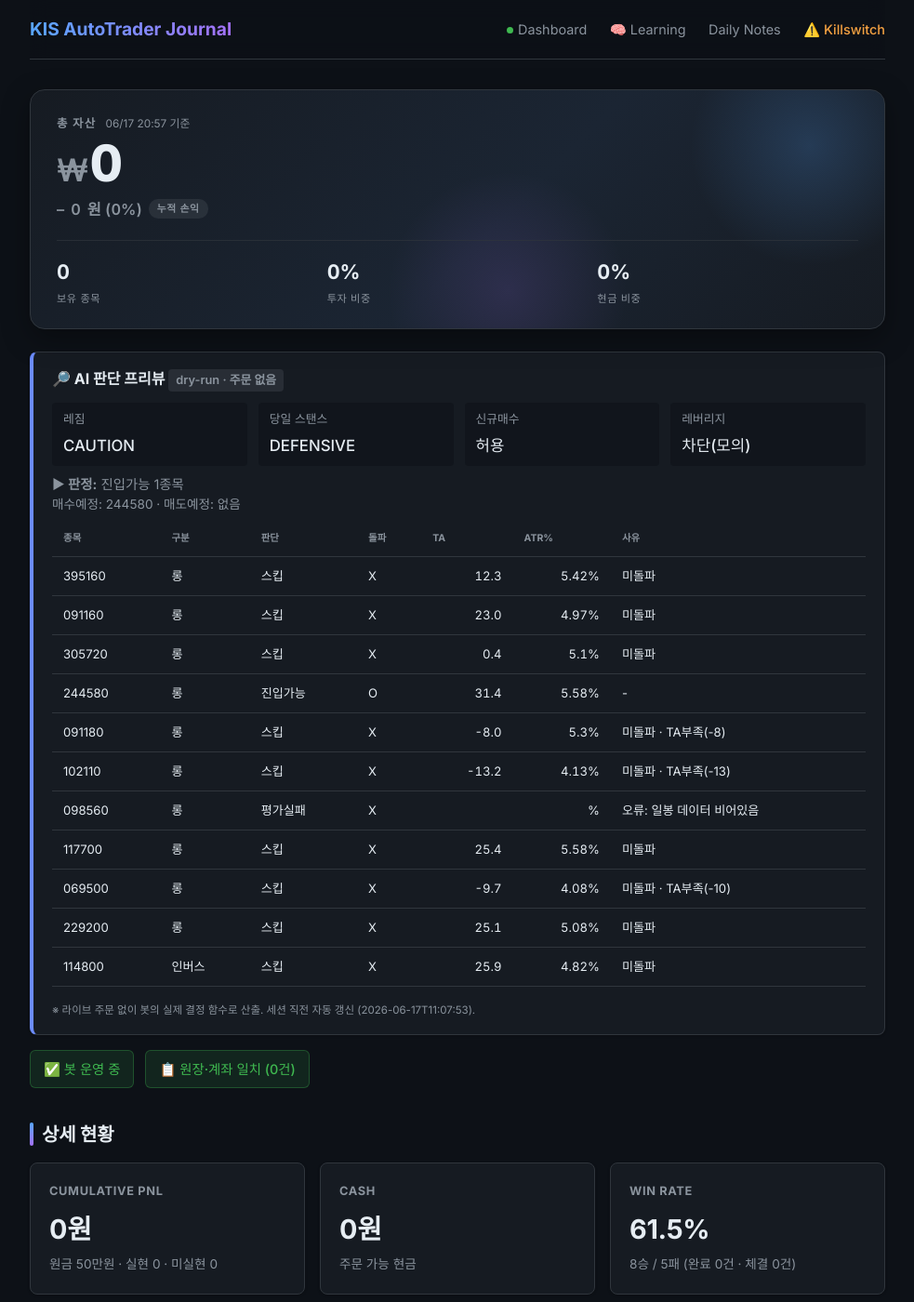
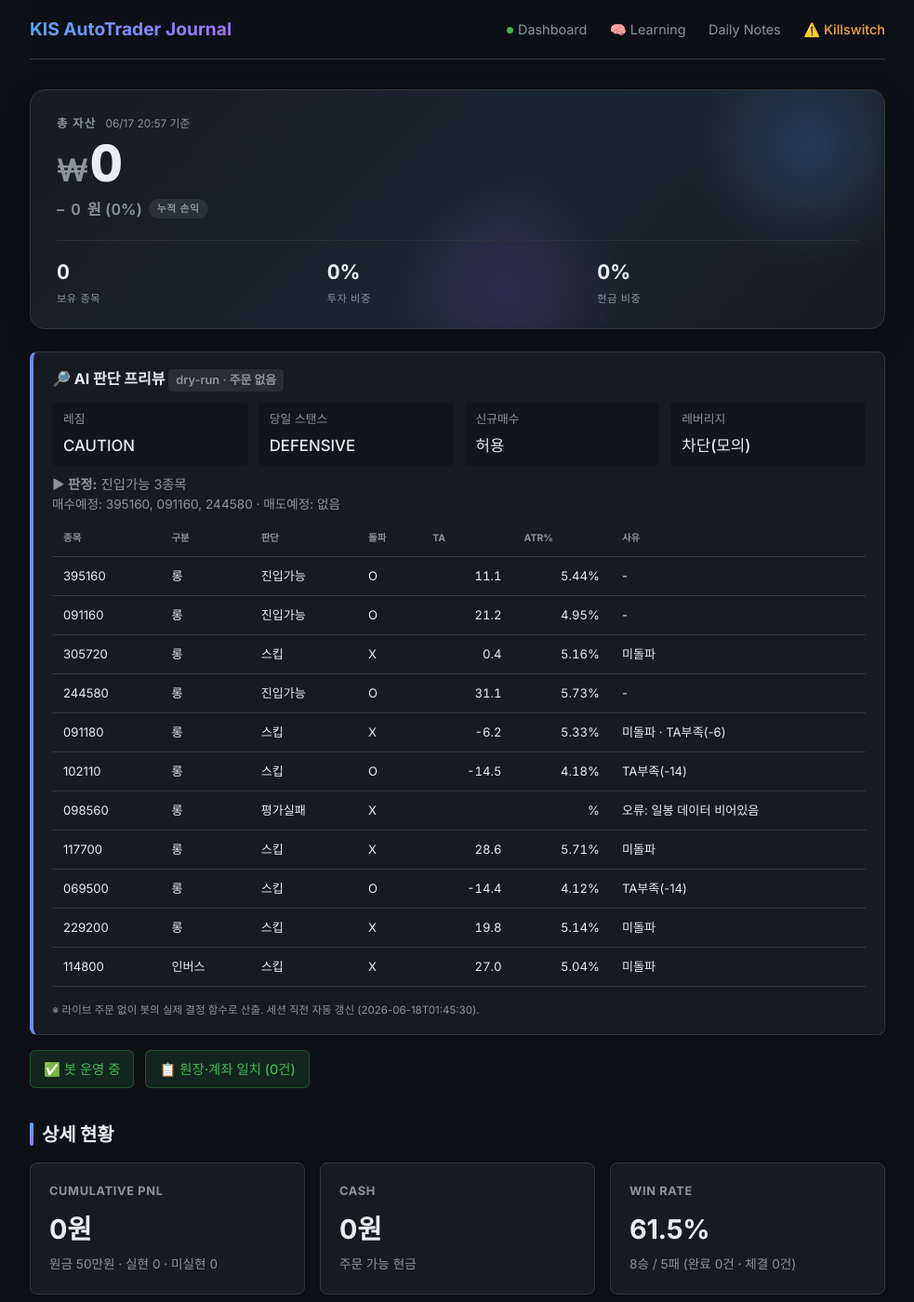
Before and after one commit to BudongJW/kis-trading-journal, a Jekyll site: the page built from index.html, in a window 1280 px wide and 1400 px high. Shown: the whole window at 93% size, without its empty margins (148-1131 px from the left). Built offline with Jekyll 4.4.1, drawn with Linux system fonts in a browser that asks for light colours; nearby versions of some CDN libraries.

Commit message:
auto: dry-run preview 06-17 16:46Z

```diff
--- a/_data/dry_run.json
+++ b/_data/dry_run.json
@@ -1,5 +1,5 @@
 {
-  "generated_at": "2026-06-17T11:07:53",
+  "generated_at": "2026-06-18T01:45:30",
   "mode": "DRY-RUN (읽기 전용, 주문 없음)",
   "market": {
     "regime": "CAUTION",
@@ -7,7 +7,7 @@
     "regime_detail": "카나리아 1/2 음전환",
     "day_stance": "DEFENSIVE",
     "day_stance_forced": false,
-    "briefing": "오늘 스탠스 방어(DEFENSIVE) · 레짐 CAUTION·신뢰도 61% · 美 오버나이트 bearish(-1.1%) · 고변동(94.0%ile) · 예산 25%·최대 1종목·허용 인버스",
+    "briefing": "오늘 스탠스 방어(DEFENSIVE) · 레짐 CAUTION·신뢰도 61% · 美 오버나이트 bearish(-1.1%) · 고변동(96.0%ile) · 예산 25%·최대 1종목·허용 인버스",
     "blocks_new_buys": false
   },
   "gates": {
@@ -16,40 +16,30 @@
     "leverage_gate_reason": "레짐 CAUTION(BULL 아님) → 레버리지 금지"
   },
   "account": {
-    "cash": 893673,
-    "holdings_readable": {
-      "229200": 1
-    }
+    "cash": 876453,
+    "holdings_readable": "없음/조회실패"
   },
-  "holdings_risk": [
-    {
-      "symbol": "229200",
-      "qty": 1,
-      "price": 18130,
-      "would_sell": false,
-      "reason": ""
-    }
-  ],
+  "holdings_risk": [],
   "entry_candidates": [
     {
       "symbol": "395160",
       "type": "롱",
-      "decision": "스킵",
-      "breakout": false,
-      "ta": 12.3,
-      "atr_pct": 5.42,
+      "decision": "진입가능",
+      "breakout": true,
+      "ta": 11.1,
+      "atr_pct": 5.44,
       "fee_gate_ok": true,
-      "why_skip": "미돌파"
+      "why_skip": "-"
     },
     {
       "symbol": "091160",
       "type": "롱",
-      "decision": "스킵",
-      "breakout": false,
-      "ta": 23.0,
-      "atr_pct": 4.97,
+      "decision": "진입가능",
+      "breakout": true,
+      "ta": 21.2,
+      "atr_pct": 4.95,
       "fee_gate_ok": true,
-      "why_skip": "미돌파"
+      "why_skip": "-"
     },
     {
       "symbol": "305720",
@@ -57,7 +47,7 @@
       "decision": "스킵",
       "breakout": false,
       "ta": 0.4,
-      "atr_pct": 5.1,
+      "atr_pct": 5.16,
       "fee_gate_ok": true,
       "why_skip": "미돌파"
     },
@@ -66,8 +56,8 @@
       "type": "롱",
       "decision": "진입가능",
       "breakout": true,
-      "ta": 31.4,
-      "atr_pct": 5.58,
+      "ta": 31.1,
+      "atr_pct": 5.73,
       "fee_gate_ok": true,
       "why_skip": "-"
     },
@@ -76,20 +66,20 @@
       "type": "롱",
       "decision": "스킵",
       "breakout": false,
-      "ta": -8.0,
-      "atr_pct": 5.3,
+      "ta": -6.2,
+      "atr_pct": 5.33,
       "fee_gate_ok": true,
-      "why_skip": "미돌파 · TA부족(-8)"
+      "why_skip": "미돌파 · TA부족(-6)"
     },
     {
       "symbol": "102110",
       "type": "롱",
       "decision": "스킵",
-      "breakout": false,
-      "ta": -13.2,
-      "atr_pct": 4.13,
+      "breakout": true,
+      "ta": -14.5,
+      "atr_pct": 4.18,
       "fee_gate_ok": true,
-      "why_skip": "미돌파 · TA부족(-13)"
+      "why_skip": "TA부족(-14)"
     },
     {
       "symbol": "098560",
@@ -102,8 +92,8 @@
       "type": "롱",
       "decision": "스킵",
       "breakout": false,
-      "ta": 25.4,
-      "atr_pct": 5.58,
+      "ta": 28.6,
+      "atr_pct": 5.71,
       "fee_gate_ok": true,
       "why_skip": "미돌파"
     },
@@ -111,19 +101,19 @@
       "symbol": "069500",
       "type": "롱",
       "decision": "스킵",
-      "breakout": false,
-      "ta": -9.7,
-      "atr_pct": 4.08,
+      "breakout": true,
+      "ta": -14.4,
+      "atr_pct": 4.12,
       "fee_gate_ok": true,
-      "why_skip": "미돌파 · TA부족(-10)"
+      "why_skip": "TA부족(-14)"
     },
     {
       "symbol": "229200",
       "type": "롱",
       "decision": "스킵",
       "breakout": false,
-      "ta": 25.1,
-      "atr_pct": 5.08,
+      "ta": 19.8,
+      "atr_pct": 5.14,
       "fee_gate_ok": true,
       "why_skip": "미돌파"
     },
@@ -132,15 +122,15 @@
       "type": "인버스",
       "decision": "스킵",
       "breakout": false,
-      "ta": 25.9,
-      "atr_pct": 4.82,
+      "ta": 27.0,
+      "atr_pct": 5.04,
       "fee_gate_ok": true,
       "why_skip": "미돌파"
     }
   ],
   "gap_recovery": {
     "enabled_live": true,
-    "now_kst": "11:08",
+    "now_kst": "01:46",
     "window": "09:00~09:20",
     "candidates": [
       {
@@ -148,7 +138,7 @@
         "name": "KODEX 미국나스닥100TR",
         "decision": "스킵",
         "gap_open_pct": -1.47,
-        "intraday_pct": 2.52,
+        "intraday_pct": 4.5,
         "in_window": false,
         "reason": "촉발 없음(오버나이트=reduce_size≠aggressive_buy)"
       },
@@ -157,7 +147,7 @@
         "name": "KODEX 반도체",
         "decision": "스킵",
         "gap_open_pct": -1.89,
-        "intraday_pct": 1.82,
+        "intraday_pct": 4.38,
         "in_window": false,
         "reason": "촉발 없음(오버나이트=reduce_size≠aggressive_buy)"
       },
@@ -166,7 +156,7 @@
         "name": "KODEX 2차전지",
         "decision": "스킵",
         "gap_open_pct": 0.44,
-        "intraday_pct": -0.22,
+        "intraday_pct": -1.3,
         "in_window": false,
         "reason": "촉발 없음(오버나이트=reduce_size≠aggressive_buy)"
       },
@@ -175,7 +165,7 @@
         "name": "KODEX 바이오",
         "decision": "스킵",
         "gap_open_pct": 0.35,
-        "intraday_pct": 2.8,
+        "intraday_pct": 3.4,
         "in_window": false,
         "reason": "촉발 없음(오버나이트=reduce_size≠aggressive_buy)"
       },
@@ -184,7 +174,7 @@
         "name": "KODEX 자동차",
         "decision": "스킵",
         "gap_open_pct": -0.7,
-        "intraday_pct": -1.93,
+        "intraday_pct": -2.4,
         "in_window": false,
         "reason": "촉발 없음(오버나이트=reduce_size≠aggressive_buy)"
       },
@@ -193,7 +183,7 @@
         "name": "KODEX 금융",
         "decision": "스킵",
         "gap_open_pct": -1.19,
-        "intraday_pct": 1.34,
+        "intraday_pct": 2.92,
         "in_window": false,
         "reason": "촉발 없음(오버나이트=reduce_size≠aggressive_buy)"
       },
@@ -211,7 +201,7 @@
         "name": "KODEX 철강",
         "decision": "스킵",
         "gap_open_pct": 2.03,
-        "intraday_pct": -5.98,
+        "intraday_pct": -7.45,
         "in_window": false,
         "reason": "촉발 없음(오버나이트=reduce_size≠aggressive_buy)"
       },
@@ -220,7 +210,7 @@
         "name": "KODEX KOSPI200",
         "decision": "스킵",
         "gap_open_pct": -1.31,
-        "intraday_pct": 1.35,
+        "intraday_pct": 3.15,
         "in_window": false,
         "reason": "촉발 없음(오버나이트=reduce_size≠aggressive_buy)"
       },
@@ -229,7 +219,7 @@
         "name": "KODEX KOSDAQ150",
         "decision": "스킵",
         "gap_open_pct": 0.96,
-        "intraday_pct": 1.12,
+        "intraday_pct": 1.59,
         "in_window": false,
         "reason": "촉발 없음(오버나이트=reduce_size≠aggressive_buy)"
       }
@@ -256,45 +246,45 @@
       "type": "long",
       "decision": "스킵",
       "breakout": true,
-      "ta": 1.6,
-      "atr_pct": 1.11,
-      "why_skip": "TA부족(+2)"
+      "ta": -1.1,
+      "atr_pct": 1.1,
+      "why_skip": "TA부족(-1)"
     },
     {
       "symbol": "SH",
       "type": "inverse",
       "decision": "스킵",
       "breakout": false,
-      "ta": 3.4,
-      "atr_pct": 1.17,
-      "why_skip": "미돌파 · TA부족(+3)"
+      "ta": -1.0,
+      "atr_pct": 1.18,
+      "why_skip": "미돌파 · TA부족(-1)"
     },
     {
       "symbol": "PSQ",
       "type": "inverse",
       "decision": "스킵",
       "breakout": false,
-      "ta": 10.1,
-      "atr_pct": 1.97,
-      "why_skip": "미돌파 · TA부족(+10)"
+      "ta": 6.7,
+      "atr_pct": 1.96,
+      "why_skip": "미돌파 · TA부족(+7)"
     },
     {
       "symbol": "TLT",
       "type": "defensive",
       "decision": "스킵",
-      "breakout": true,
-      "ta": 1.3,
-      "atr_pct": 0.58,
-      "why_skip": "TA부족(+1) · 수수료게이트"
+      "breakout": false,
+      "ta": 6.0,
+      "atr_pct": 0.57,
+      "why_skip": "미돌파 · TA부족(+6) · 수수료게이트"
     },
     {
       "symbol": "SHY",
       "type": "defensive",
       "decision": "스킵",
       "breakout": false,
-      "ta": 8.9,
+      "ta": 4.1,
       "atr_pct": 0.08,
-      "why_skip": "미돌파 · TA부족(+9) · 수수료게이트"
+      "why_skip": "미돌파 · TA부족(+4) · 수수료게이트"
     }
   ],
   "us_summary": {
@@ -302,10 +292,12 @@
   },
   "summary": {
     "would_buy": [
+      "395160",
+      "091160",
       "244580"
     ],
     "would_sell": [],
     "new_buys_blocked_by_stance": false,
-    "verdict": "진입가능 1종목"
+    "verdict": "진입가능 3종목"
   }
 }
```
